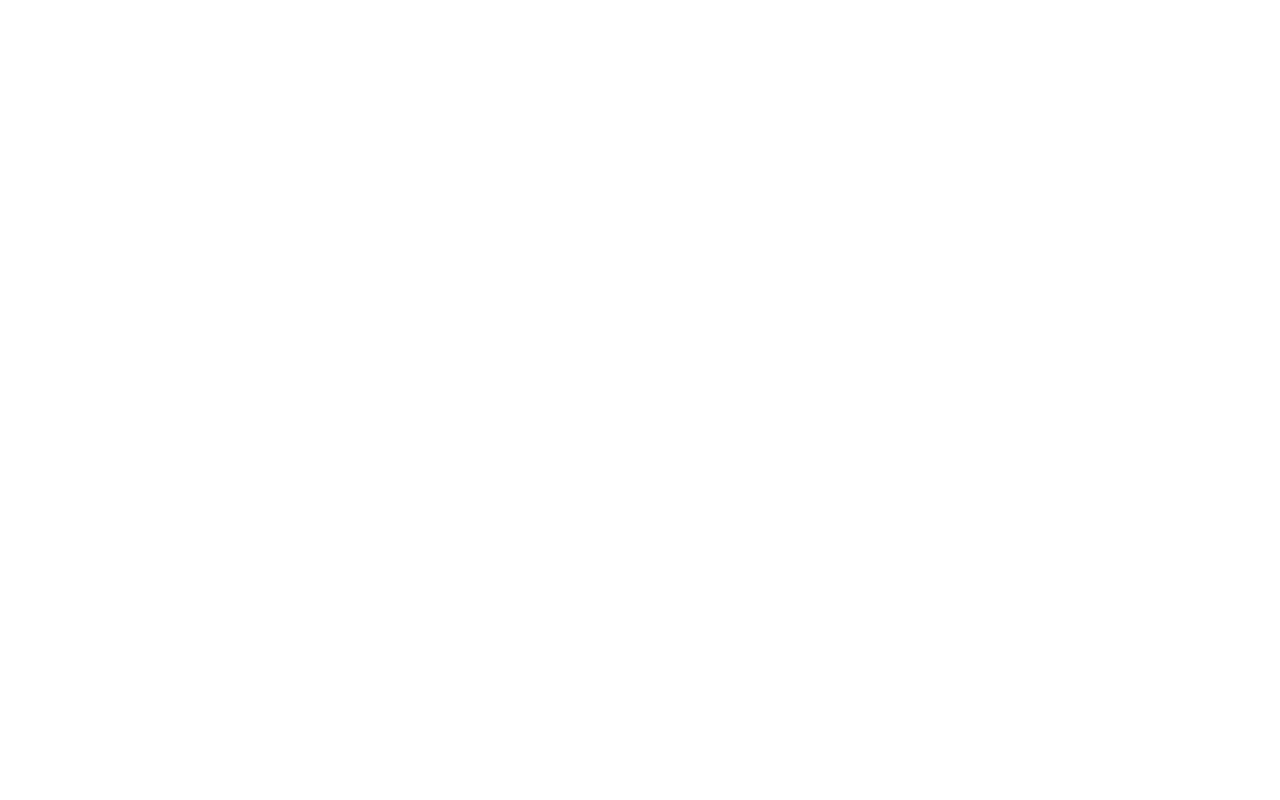
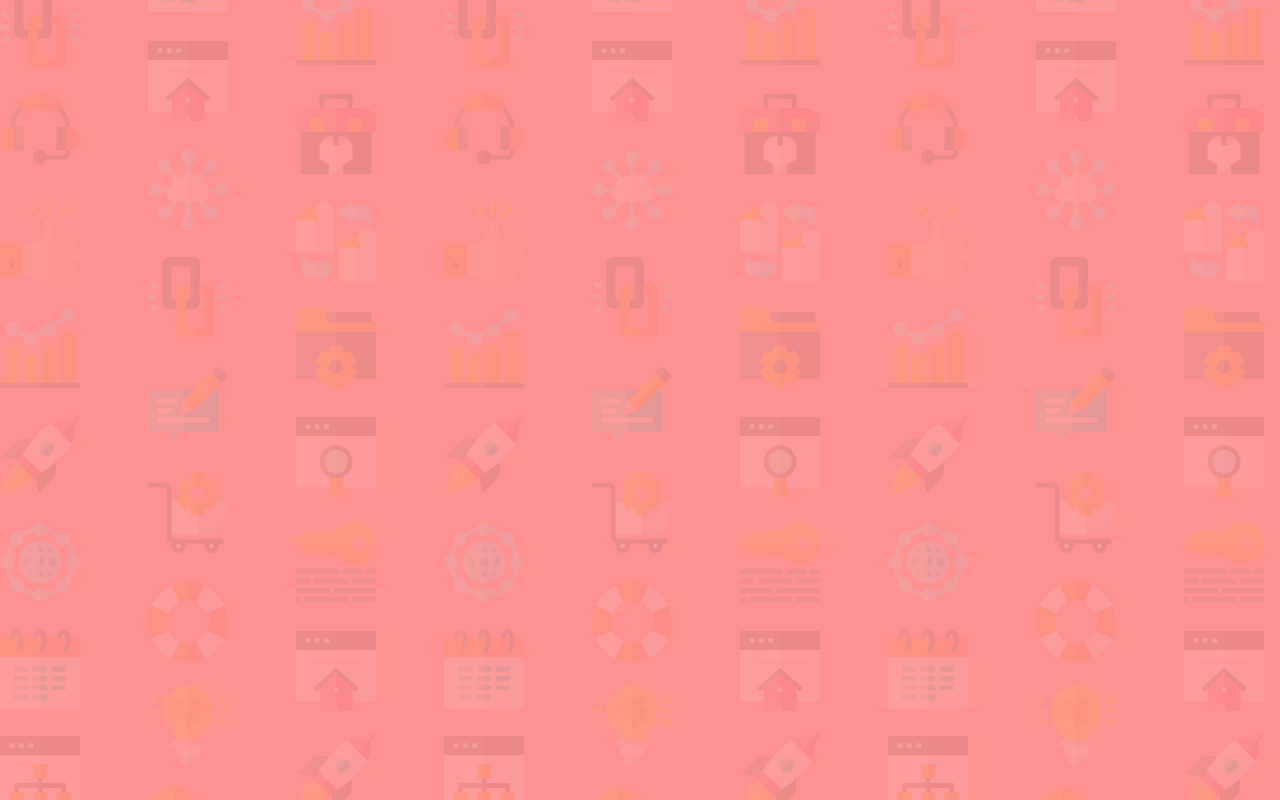
Before and after one commit to GIR0SAN/intro-component-with-signup-form, a plain HTML site: page index.html in a window 1280 px wide. Drawn offline with Linux system fonts and the light colour scheme.

Commit message:
Primeiro commit

```diff
--- a/index.html
+++ b/index.html
@@ -6,11 +6,24 @@
   <link rel="icon" type="image/png" sizes="32x32" href="./images/favicon-32x32.png">
   <link rel="stylesheet" href="style.css">
 
-  <title>Frontend Mentor | Intro component with sign up form</title>
+  <title>Intro component with sign up form</title>
 
 </head>
 <body>
+  <div class="l-header">
+    <div class="l-container">
+      <div class="l-content__wrapper">
+        <div class="l-text__wrapper">
 
+        </div>
+
+        <div class="l-form">
+
+        </div>
+
+      </div>
+    </div>
+  </div>
 
 </body>
 </html>
--- a/style.css
+++ b/style.css
@@ -1,3 +1,20 @@
+*{
+    padding: 0;
+    margin: 0;
+    box-sizing: border-box;
+}
 
-    .attribution { font-size: 11px; text-align: center; }
+body{
+    min-width: 100vw;
+    min-height: 100vh;
+    background-image: url(images/bg-intro-desktop.png);
+    background-color: rgba(255, 0, 0, 0.432);
+}
+
+
+
+
+
+/*.attribution { font-size: 11px; text-align: center; }
     .attribution a { color: hsl(228, 45%, 44%); }
+*/
```
